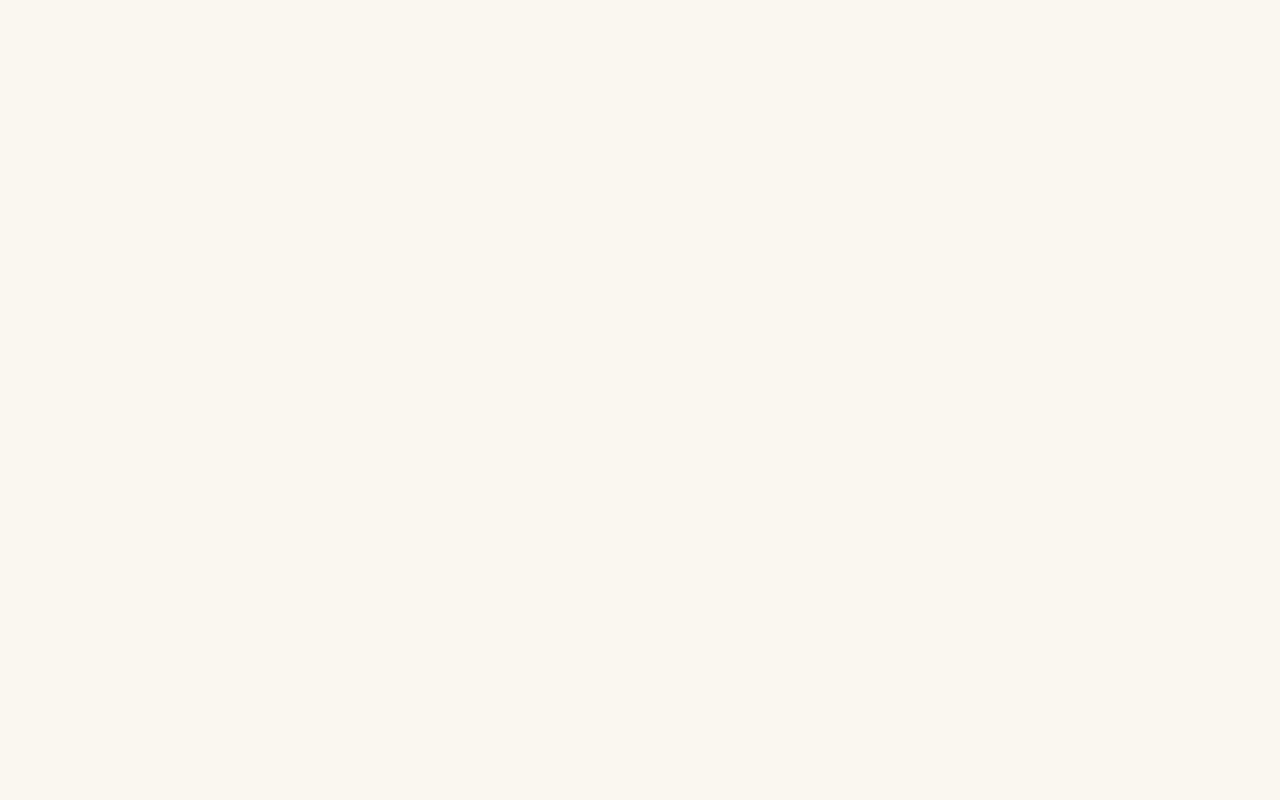
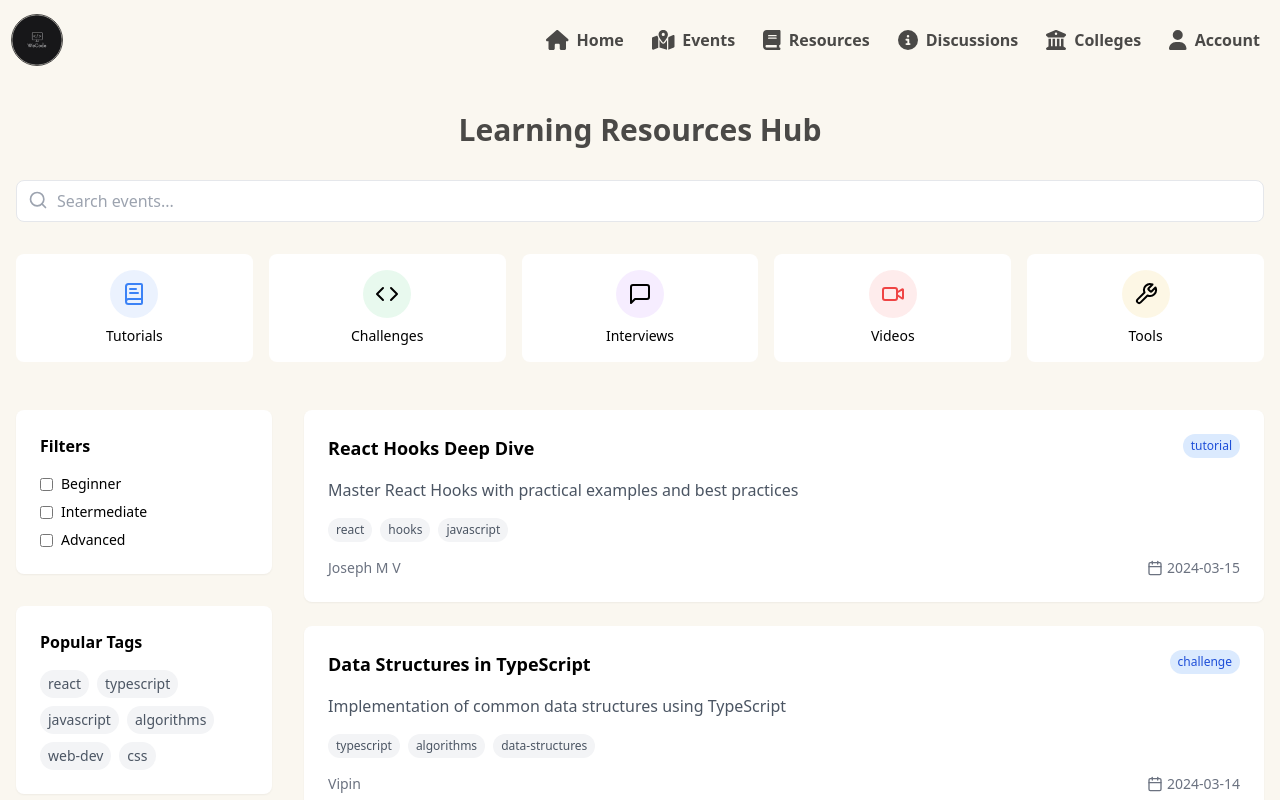
Before and after one commit to joseph-mv/Wecode_malayalam, a React (Vite) app in the folder frontend/: page /resources in a window 1280 px wide. Before the commit this address had no page. Shown: the top 800 px of the page. Built offline with nearby package versions, Linux system fonts and the light colour scheme.

Commit message:
feat:add resources page

```diff
--- a/frontend/src/App.tsx
+++ b/frontend/src/App.tsx
@@ -2,6 +2,7 @@ import { BrowserRouter, Route, Routes } from "react-router-dom";
 import "./App.css";
 import { HomePage } from "./pages/HomePage";
 import { EventsPage } from "./pages/EventsPage";
+import { ResourcesPage } from "./pages/ResourcesPage";
 
 
 export const App = () => {
@@ -11,6 +12,8 @@ export const App = () => {
       <Routes>
         <Route path="/" element={<HomePage />} />
         <Route path="/events" element={<EventsPage />} />
+        <Route path="/resources" element={<ResourcesPage />} />
+
       </Routes>
     </BrowserRouter>
   );
--- a/frontend/src/components/Events/Events.tsx
+++ b/frontend/src/components/Events/Events.tsx
@@ -1,6 +1,6 @@
 import  { useState } from 'react';
 import { Event } from './type';
-import { SearchBar } from './SearchBar';
+import { SearchBar } from '../SearchBar';
 import { FilterSection } from './FilterSections';
 import { EventCard } from './EventCard';
 
--- a/frontend/src/components/Footer/Footer.tsx
+++ b/frontend/src/components/Footer/Footer.tsx
@@ -3,7 +3,7 @@ import { FontAwesomeIcon } from '@fortawesome/react-fontawesome';
 import { faFacebookF,faTwitter,faInstagram,faYoutube } from '@fortawesome/free-brands-svg-icons';
 const Footer = () => {
   return (
-    <footer className=" px-4 py-8 flex flex-col  justify-between items-center gap-6">
+    <footer className=" text-mainText px-4 py-8 flex flex-col  justify-between items-center gap-6">
       <div className="flex items-center">
         <Link to="/" className="text-3xl font-bold ">Wecode Malayalam</Link>
       </div>
--- a/frontend/src/components/Header/Header.tsx
+++ b/frontend/src/components/Header/Header.tsx
@@ -55,9 +55,9 @@ export const Header: React.FC = () => {
         onMouseLeave={() => {
           setIsOpen(false);
         }}
-        className={`md:flex-row md:relative md:right-0  gap-3 font-bold flex flex-col ${
+        className={`md:flex-row md:text-mainText md:relative md:right-0  gap-3 font-bold flex flex-col ${
           isOpen
-            ? "fixed z-10 text-white  h-[100vh] top-2 rounded pt-[60px] transition-all  right-0 w-[200px]  gap-4 flex backdrop-blur-sm  p-2   md:h-auto md:w-auto md:top-0 md:bg-transparent md:backdrop-blur-none md:text-mainText md:pt-0 "
+            ? "fixed z-10 text-white  h-[100vh] top-0 rounded pt-[60px] transition-all  right-0 w-[200px]  gap-4 flex backdrop-blur-sm bg-black bg-opacity-35  p-2   md:h-auto md:w-auto md:top-0 md:bg-transparent md:backdrop-blur-none md:text-mainText md:pt-0 "
             : "fixed -right-[200px] transition-all"
         }`}
       >
--- /dev/null
+++ b/frontend/src/components/Resources/CategorySection.tsx
@@ -0,0 +1,27 @@
+import { BookText, Code, Video, Wrench, MessageSquare } from 'lucide-react';
+
+const categories = [
+  { name: 'Tutorials', icon: BookText, color: 'bg-blue-500' },
+  { name: 'Challenges', icon: Code, color: 'bg-green-500' },
+  { name: 'Interviews', icon: MessageSquare, color: 'bg-purple-500' },
+  { name: 'Videos', icon: Video, color: 'bg-red-500' },
+  { name: 'Tools', icon: Wrench, color: 'bg-yellow-500' },
+];
+
+export function CategorySection() {
+  return (
+    <div className="grid grid-cols-3 md:grid-cols-5 gap-4">
+      {categories.map(({ name, icon: Icon, color }) => (
+        <button
+          key={name}
+          className="flex flex-col items-center p-4 rounded-lg text-black bg-white hover:shadow-lg hover:scale-105 transition-shadow"
+        >
+          <div className={`p-3 rounded-full ${color} bg-opacity-10 mb-2`}>
+            <Icon className={`w-6 h-6 ${color.replace('bg-', 'text-')}`} />
+          </div>
+          <span className="text-sm font-medium">{name}</span>
+        </button>
+      ))}
+    </div>
+  );
+}
--- /dev/null
+++ b/frontend/src/components/Resources/ResourceCard.tsx
@@ -0,0 +1,38 @@
+import { Calendar } from 'lucide-react';
+import { Resource } from './types';
+
+
+interface ResourceCardProps {
+  resource: Resource;
+}
+
+export function ResourceCard({ resource }: ResourceCardProps) {
+  return (
+    <div className="bg-white  p-6 rounded-lg shadow-sm hover:shadow-md transition-shadow">
+      <div className="flex justify-between items-start mb-4">
+        <h3 className="text-lg text-black font-semibold">{resource.title}</h3>
+        <span className="px-2 py-1 text-xs rounded-full bg-blue-100 text-blue-700">
+          {resource.type}
+        </span>
+      </div>
+      <p className="text-gray-600 mb-4">{resource.description}</p>
+      <div className="flex flex-wrap gap-2 mb-4">
+        {resource.tags.map((tag) => (
+          <span
+            key={tag}
+            className="px-2 py-1 text-xs bg-gray-100 text-gray-600 rounded-full"
+          >
+            {tag}
+          </span>
+        ))}
+      </div>
+      <div className="flex justify-between items-center text-sm text-gray-500">
+        <span>{resource.author}</span>
+        <div className="flex items-center gap-1">
+          <Calendar className="w-4 h-4" />
+          {resource.dateAdded}
+        </div>
+      </div>
+    </div>
+  );
+}
--- /dev/null
+++ b/frontend/src/components/Resources/Resources.tsx
@@ -0,0 +1,75 @@
+import { useState } from "react";
+import { Resource } from "./types";
+// import { SearchBar } from "./SearchBar";
+import { CategorySection } from "./CategorySection";
+import { Sidebar } from "./Sidebar";
+import { ResourceCard } from "./ResourceCard";
+import { SearchBar } from "../SearchBar";
+
+
+const mockResources: Resource[] = [
+  {
+    id: '1',
+    title: 'React Hooks Deep Dive',
+    description: 'Master React Hooks with practical examples and best practices',
+    type: 'tutorial',
+    difficulty: 'intermediate',
+    tags: ['react', 'hooks', 'javascript'],
+    author: 'Joseph M V',
+    dateAdded: '2024-03-15',
+  },
+  {
+    id: '2',
+    title: 'Data Structures in TypeScript',
+    description: 'Implementation of common data structures using TypeScript',
+    type: 'challenge',
+    difficulty: 'advanced',
+    tags: ['typescript', 'algorithms', 'data-structures'],
+    author: 'Vipin',
+    dateAdded: '2024-03-14',
+  },
+];
+
+const mockTags = ['react', 'typescript', 'javascript', 'algorithms', 'web-dev', 'css'];
+
+
+function Resources() {
+  const [resources, setResources] = useState(mockResources);
+  const onSearch=(query:string)=>{
+    console.log(query)
+  const filtered=  mockResources.filter((resource)=>resource.title.toLowerCase().includes(query.toLowerCase()))
+  setResources(filtered)
+  }
+
+  return (
+    <div className="min-h-screen ">
+      <div className="max-w-7xl mx-auto px-4 py-8 text-mainText">
+        <h1 className="text-3xl font-bold text-center mb-8 ">
+          Learning Resources Hub
+        </h1>
+
+        <div className="mb-8">
+          <SearchBar onSearch={onSearch} />
+        </div>
+
+        <div className="mb-12">
+          <CategorySection />
+        </div>
+
+        <div className="flex gap-8">
+          <Sidebar tags={mockTags} />
+
+          <div className="flex-1">
+            <div className="grid gap-6">
+              {resources.map((resource) => (
+                <ResourceCard key={resource.id} resource={resource} />
+              ))}
+            </div>
+          </div>
+        </div>
+      </div>
+    </div>
+  );
+}
+
+export default Resources;
--- /dev/null
+++ b/frontend/src/components/Resources/Sidebar.tsx
@@ -0,0 +1,40 @@
+interface SidebarProps {
+    tags: string[];
+    }
+
+  export function Sidebar({ tags }: SidebarProps) {
+    return (
+      <div className="w-64 space-y-8 text-black">
+        <div className="bg-white  p-6 rounded-lg shadow-sm">
+          <h3 className="font-semibold mb-4">Filters</h3>
+          <div className="space-y-2">
+            {['Beginner', 'Intermediate', 'Advanced'].map((level) => (
+              <label key={level} className="flex items-center space-x-2">
+                <input type="checkbox" className="rounded text-blue-500" />
+                <span className="text-sm">{level}</span>
+              </label>
+            ))}
+          </div>
+        </div>
+
+        <div className="bg-white p-6 rounded-lg shadow-sm">
+          <h3 className="font-semibold mb-4">Popular Tags</h3>
+          <div className="flex flex-wrap gap-2">
+            {tags.map((tag) => (
+              <span
+                key={tag}
+                className="px-2 py-1 text-sm bg-gray-100 text-gray-600 rounded-full hover:bg-gray-200 cursor-pointer"
+              >
+                {tag}
+              </span>
+            ))}
+          </div>
+        </div>
+
+        <div className="bg-white p-6 rounded-lg shadow-sm">
+          <h3 className="font-semibold mb-4">Top Contributors</h3>
+
+        </div>
+      </div>
+    );
+  }
--- /dev/null
+++ b/frontend/src/components/Resources/types.ts
@@ -0,0 +1,17 @@
+export interface Resource {
+    id: string;
+    title: string;
+    description: string;
+    type: 'tutorial' | 'challenge' | 'interview' | 'video' | 'tool';
+    difficulty: 'beginner' | 'intermediate' | 'advanced';
+    tags: string[];
+    author: string;
+    dateAdded: string;
+  }
+
+  export interface Contributor {
+    id: string;
+    name: string;
+    avatar: string;
+    contributions: number;
+  }
--- a/frontend/src/components/Events/SearchBar.tsx
+++ b/frontend/src/components/SearchBar.tsx
@@ -12,7 +12,7 @@ export function SearchBar({ onSearch }: SearchBarProps) {
         type="text"
         placeholder="Search events..."
         onChange={(e) => onSearch(e.target.value)}
-        className="w-full px-4 py-2 pl-10 border rounded-lg focus:outline-none focus:ring-2 focus:ring-blue-500"
+        className="w-full px-4 py-2  pl-10 border rounded-lg focus:outline-none focus:ring-2 focus:ring-blue-500"
       />
       <Search className="absolute left-3 top-2.5 h-5 w-5 text-gray-400" />
     </div>
--- /dev/null
+++ b/frontend/src/pages/ResourcesPage.tsx
@@ -0,0 +1,15 @@
+import Footer from "../components/Footer/Footer"
+import { Header } from "../components/Header/Header"
+import Resources from "../components/Resources/Resources"
+
+
+export const ResourcesPage = () => {
+  return (
+    <div className="text-white">
+       <Header/>
+       <Resources/>
+       <Footer/>
+
+    </div>
+  )
+}
```
